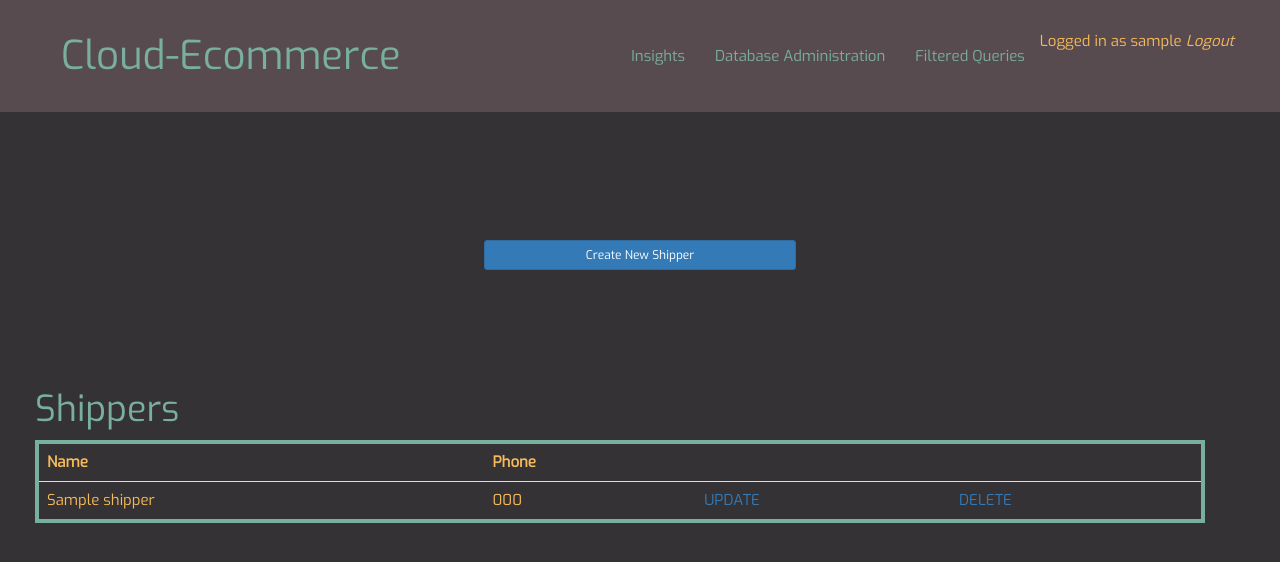
After one commit to jijung1/ECommerce, a Django app: page /shipper/ in a window 1280 px wide. The commit adds this page. Shown: the top 562 px of the page. Run offline with Django 3.2, Linux system fonts and the light colour scheme; a user stored in the database is signed in; tables that the repository leaves empty hold one stand-in row (values such as "Sample post"); data that the repository does not hold is empty; some libraries are stand-ins or nearby versions.

Commit message:
mostly done with crud ui

```diff
--- a/ecommerce_site/templates/ecommerce_site/base.html
+++ b/ecommerce_site/templates/ecommerce_site/base.html
@@ -61,7 +61,7 @@
                   <a class="dropdown-item" href="{% url 'query_supplier' %}">Query Suppliers</a><br>
                   <a class="dropdown-item" href="{% url 'query_employee' %}">Query Employees</a><br>
                   <a class="dropdown-item" href="{% url 'query_customer' %}">Query Customers</a><br>
-                  <a class="dropdown-item" href="#">link</a>
+                  <a class="dropdown-item" href="{% url 'query_shipper' %}">Query Shippers</a>
               </div>
           </li>
           <li class="logout_link">
--- /dev/null
+++ b/ecommerce_site/templates/ecommerce_site/shippers.html
@@ -0,0 +1,52 @@
+{%  extends 'ecommerce_site/base.html' %}
+
+{% load static %}
+
+ {% block title %} Shippers ☁ {% endblock %}
+
+
+{% block body %}
+
+
+    <!-- crud -->
+
+<div class="row create_new">
+    <div class="col-lg-4"></div>
+    <div class="col-lg-4">
+        <div class="card card-body">
+            <a class="btn btn-primary btn-sm btn-block" href="{% url 'create_shipper' %}">Create New Shipper</a>
+        </div>
+    </div>
+    <div class="col-lg-4"></div>
+</div>
+
+
+     <div class="row spacing">
+        <div class="col-lg-12 scroll" id="shipper">
+            <div class="card card-body">
+                <table class="table table-hover">
+                <h1 class="tableh"> Shippers </h1>
+                <tr>
+                    <th>Name</th>
+                    <th>Phone</th>
+                </tr>
+                {% for i in shippers %}
+                    <tr>
+                        <td>{{ i.shipper_name}}</td>
+                        <td>{{ i.phone }}</td>
+                        <td><a href="{% url 'update_shipper' i.id %}">UPDATE</a></td>
+                        <td><a href="{% url 'delete_shipper' i.id %}">DELETE</a></td>
+                    </tr>
+                {% endfor %}
+                </table>
+            </div>
+        </div>
+    </div>
+
+{% endblock %}
+
+<!--
+attributions:
+ Icons made by <a href="https://www.flaticon.com/authors/freepik" title="Freepik">Freepik</a> from <a href="https://www.flaticon.com/" title="Flaticon"> www.flaticon.com</a>
+
+-->
--- a/ecommerce_site/urls.py
+++ b/ecommerce_site/urls.py
@@ -14,7 +14,7 @@ urlpatterns = [
    path('product/', views.query_product, name='query_product'),
    path('employee/', views.query_employee, name='query_employee'),
    path('customer/', views.query_customer, name='query_customer'),
-   #path('shipper/', views.query_shipper, name='query_shipper'),
+   path('shipper/', views.query_shipper, name='query_shipper'),
 
    path('generate_report', views.generate_report, name='generate_report'),
 
@@ -42,5 +42,9 @@ urlpatterns = [
    path('create_customer/', views.create_customer, name='create_customer'),
    path('update_customer/<str:pk>', views.update_customer, name='update_customer'),
    path('delete_customer/<str:pk>', views.delete_customer, name='delete_customer'),
-   #path('generate', views.generate, name='generate')
+
+   # CRUD paths for Shipper
+   path('create_shipper/', views.create_shipper, name='create_shipper'),
+   path('update_shipper/<str:pk>', views.update_shipper, name='update_shipper'),
+   path('delete_shipper/<str:pk>', views.delete_shipper, name='delete_shipper'),   #path('generate', views.generate, name='generate')
 ]
--- a/ecommerce_site/views.py
+++ b/ecommerce_site/views.py
@@ -115,6 +115,19 @@ def query_customer(request):
        # 'customerFilter': customerFilter,
     }
     return render(request, 'ecommerce_site/customers.html', context)
+
+@login_required(login_url='loginpage')
+def query_shipper(request):
+    shippers = Shipper.objects.all()
+    # shipperFilter = ShipperFilter(request.POST, queryset=products)
+    #shippers = shipperFilter.qs
+
+    context = {
+        'shippers': shippers,
+       # 'shipperFilter': shipperFilter,
+    }
+    return render(request, 'ecommerce_site/shippers.html', context)
+
 
 @login_required(login_url='loginpage')
 def querypage(request):
@@ -442,3 +455,40 @@ def delete_customer(request, pk):
         return redirect('query_customer')
     context = {'item': customer}
     return render(request, 'ecommerce_site/delete_customer.html', context)
+
+# CRUD for Shipper
+
+@login_required(login_url='loginpage')
+def create_shipper(request):
+    form = ShipperForm()
+    if request.method == 'POST':
+        form = ShipperForm(request.POST)
+        if form.is_valid():
+            form.save()
+            return redirect('query_shipper')
+
+    context = {'form': form}
+    return render(request, 'ecommerce_site/create_shipper.html', context)
+
+@login_required(login_url='loginpage')
+def update_shipper(request, pk):
+    shipper = Shipper.objects.get(id=pk)
+    form = ShipperForm(instance=shipper)
+    if request.method == 'POST':
+        form = ShipperForm(request.POST, instance=shipper)
+        if form.is_valid():
+            form.save()
+            return redirect('query_shipper')
+
+    context = {'form': form}
+    return render(request, 'ecommerce_site/create_shipper.html', context)
+
+
+@login_required(login_url='loginpage')
+def delete_shipper(request, pk):
+    shipper = Shipper.objects.get(id=pk)
+    if request.method == 'POST':
+        shipper.delete()
+        return redirect('query_shipper')
+    context = {'item': shipper}
+    return render(request, 'ecommerce_site/delete_shipper.html', context)
```
Also changed, not shown: ecommerce_site/templates/ecommerce_site/create_shipper.html (added, +23 -0 lines), ecommerce_site/templates/ecommerce_site/delete_shipper.html (added, +27 -0 lines).
